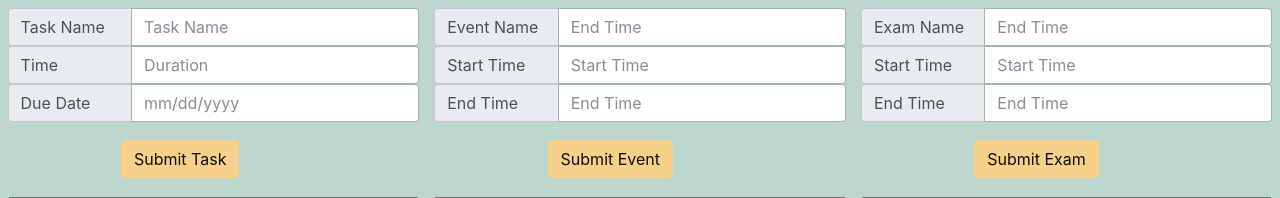
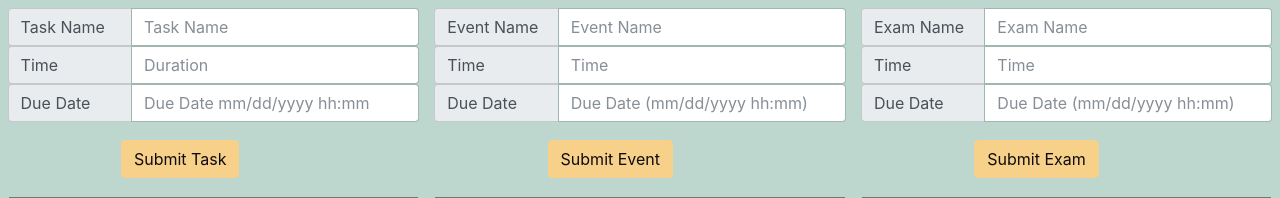
Before and after one commit to qzapata/DubHacks2017, a Django app: page /catalog/ in a window 1280 px wide. Shown: the part 74-272 px from the top of the page. Run offline with Django 3.2, Linux system fonts and the light colour scheme; some libraries are stand-ins or nearby versions.

Commit message:
update 4 ben

```diff
--- a/calendarsite/catalog/views.py
+++ b/calendarsite/catalog/views.py
@@ -1,8 +1,10 @@
 # -*- coding: utf-8 -*-
 from __future__ import unicode_literals
-
 from django.shortcuts import render
 from django.http import HttpResponse
+
+import parser
+
 
 # Create your views here.
 def index(request):
@@ -13,5 +15,6 @@ def task(request):
 
 def get_data(request):
 	data = request.POST.getlist('data[]')
-	print(tasks)
+	print(data)
+
 	return HttpResponse('success')
--- a/calendarsite/templates/index.html
+++ b/calendarsite/templates/index.html
@@ -12,7 +12,7 @@
     </div>
     <div class="input-group">
       <span class="input-group-addon input-label" id="basic-addon1">Due Date</span>
-      <input id="taskEnd" type="text" class="form-control" placeholder="mm/dd/yyyy" aria-describedby="basic-addon1">
+      <input id="taskEnd" type="text" class="form-control" placeholder="Due Date mm/dd/yyyy hh:mm" aria-describedby="basic-addon1">
     </div>
     <button id="taskBtn" type="button" class="btn btn-outline-light-brown">Submit Task</button>
     <textarea id="taskText" readonly></textarea>
@@ -21,15 +21,15 @@
   <section class="input-select">
     <div class="input-group">
       <span class="input-group-addon input-label" id="basic-addon1">Event Name</span>
-      <input id="eventName" type="text" class="form-control" placeholder="End Time" aria-describedby="basic-addon1">
+      <input id="eventName" type="text" class="form-control" placeholder="Event Name" aria-describedby="basic-addon1">
     </div>
     <div class="input-group">
-      <span class="input-group-addon input-label" id="basic-addon1">Start Time </span>
-      <input id="eventStart" type="text" class="form-control" placeholder="Start Time" aria-describedby="basic-addon1">
+      <span class="input-group-addon input-label" id="basic-addon1">Time</span>
+      <input id="eventStart" type="text" class="form-control" placeholder="Time" aria-describedby="basic-addon1">
     </div>
     <div class="input-group">
-      <span class="input-group-addon input-label" id="basic-addon1">End Time</span>
-      <input id="eventEnd" type="text" class="form-control" placeholder="End Time" aria-describedby="basic-addon1">
+      <span class="input-group-addon input-label" id="basic-addon1">Due Date</span>
+      <input id="eventEnd" type="text" class="form-control" placeholder="Due Date (mm/dd/yyyy hh:mm)" aria-describedby="basic-addon1">
     </div>
     <button id="eventBtn" type="button" class="btn btn-outline-light-brown ">Submit Event</button>
     <textarea id="eventText" readonly></textarea>
@@ -39,15 +39,15 @@
   <section class="input-select">
     <div class="input-group">
       <span class="input-group-addon input-label" id="basic-addon1">Exam Name</span>
-      <input id="examName" type="text" class="form-control" placeholder="End Time" aria-describedby="basic-addon1">
+      <input id="examName" type="text" class="form-control" placeholder="Exam Name" aria-describedby="basic-addon1">
     </div>
     <div class="input-group">
-      <span class="input-group-addon input-label" id="basic-addon1">Start Time </span>
-      <input id="examStart" type="text" class="form-control" placeholder="Start Time" aria-describedby="basic-addon1">
+      <span class="input-group-addon input-label" id="basic-addon1">Time </span>
+      <input id="examStart" type="text" class="form-control" placeholder="Time" aria-describedby="basic-addon1">
     </div>
     <div class="input-group">
-      <span class="input-group-addon input-label" id="basic-addon1">End Time</span>
-      <input id="examEnd" type="text" class="form-control" placeholder="End Time" aria-describedby="basic-addon1">
+      <span class="input-group-addon input-label" id="basic-addon1">Due Date</span>
+      <input id="examEnd" type="text" class="form-control" placeholder="Due Date (mm/dd/yyyy hh:mm)" aria-describedby="basic-addon1">
     </div>
     <button id="examBtn" type="button" class="btn btn-outline-light-brown ">Submit Exam</button>
     <textarea id="examText" readonly></textarea>
```
Also changed, not shown: 1 other file.
